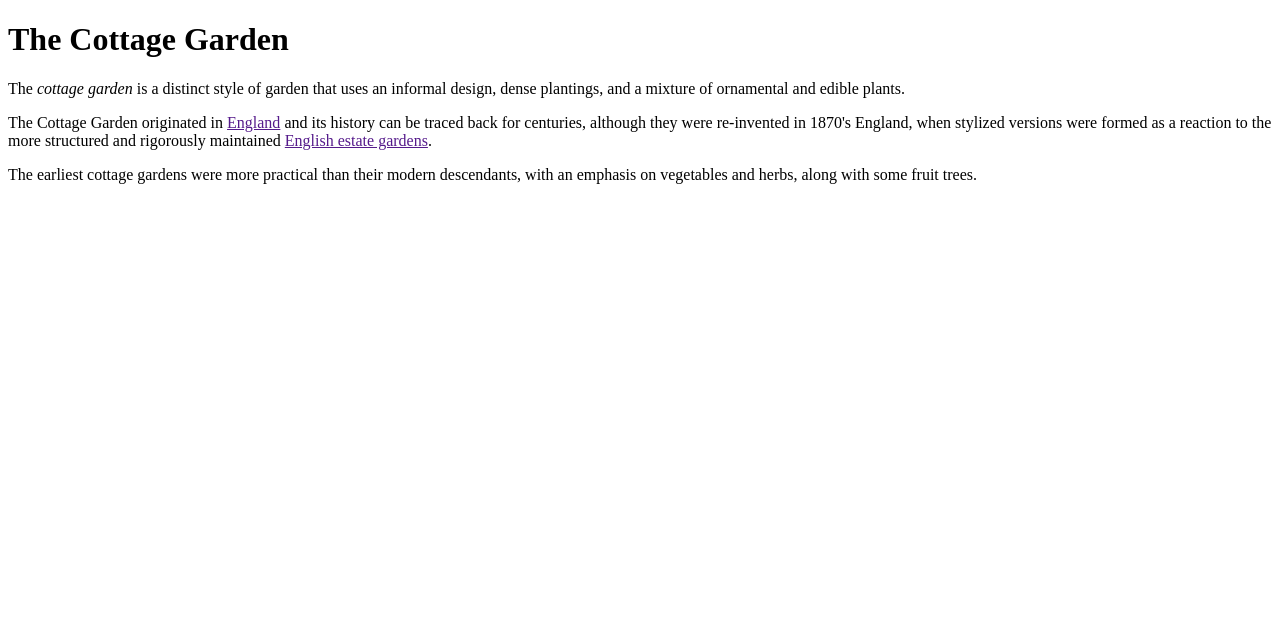
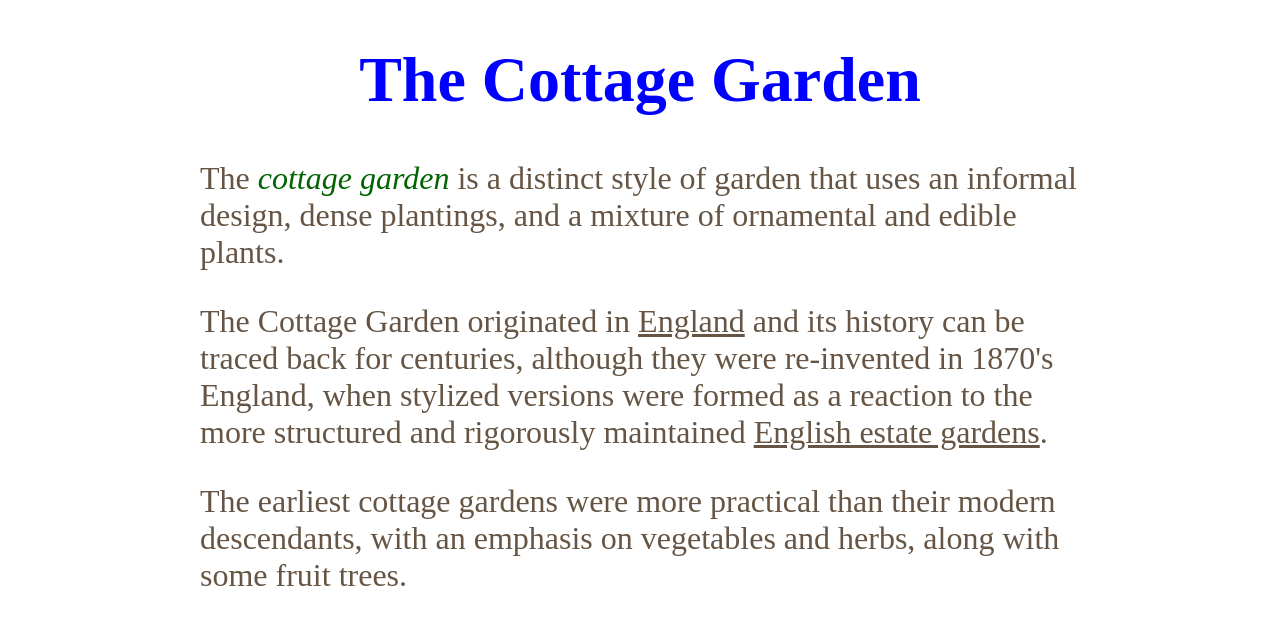
Before and after one commit to sergioss911/Module03, a plain HTML site: page index.html in a window 1280 px wide. Drawn offline with Linux system fonts and the light colour scheme; a web font is replaced by a local one.

Commit message:
Update index.html

```diff
--- a/index.html
+++ b/index.html
@@ -1,5 +1,5 @@
 <!DOCTYPE html>
-<html>
+<html lang= "en">
 <head>
   <meta charset="utf-8">
   <meta name="viewport" content="width=device-width">
@@ -12,7 +12,7 @@
 <html lang="en">
 	<head>
 		<link rel="stylesheet" media="screen" href="https://fontlibrary.org/face/dancing" type="text/css"/>
-		<link rel="Stylesheet" href="module03.css" type="text/css">
+		<link rel="Stylesheet" href="style.css" type="text/css">
 		<title>Understanding CSS - Thinking Inside the Box</title>
 	</head>
 	<body>
```
